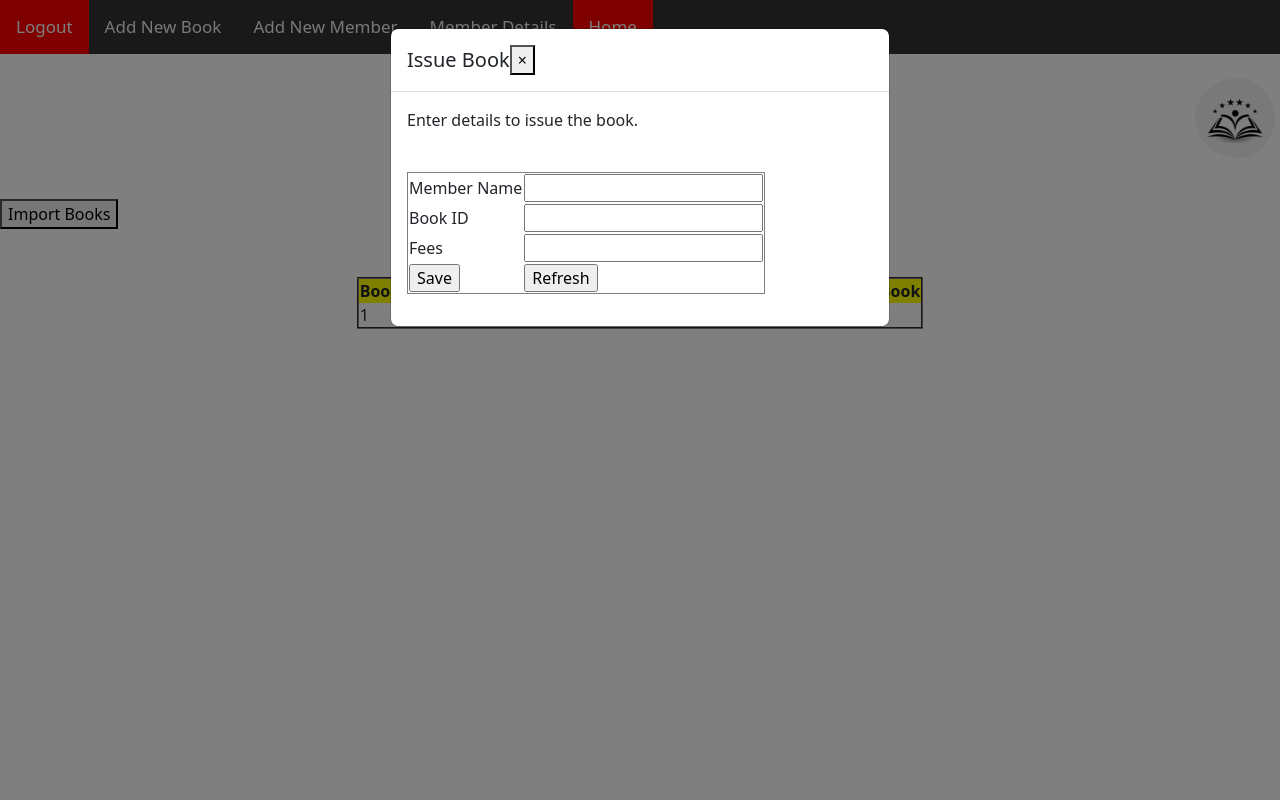
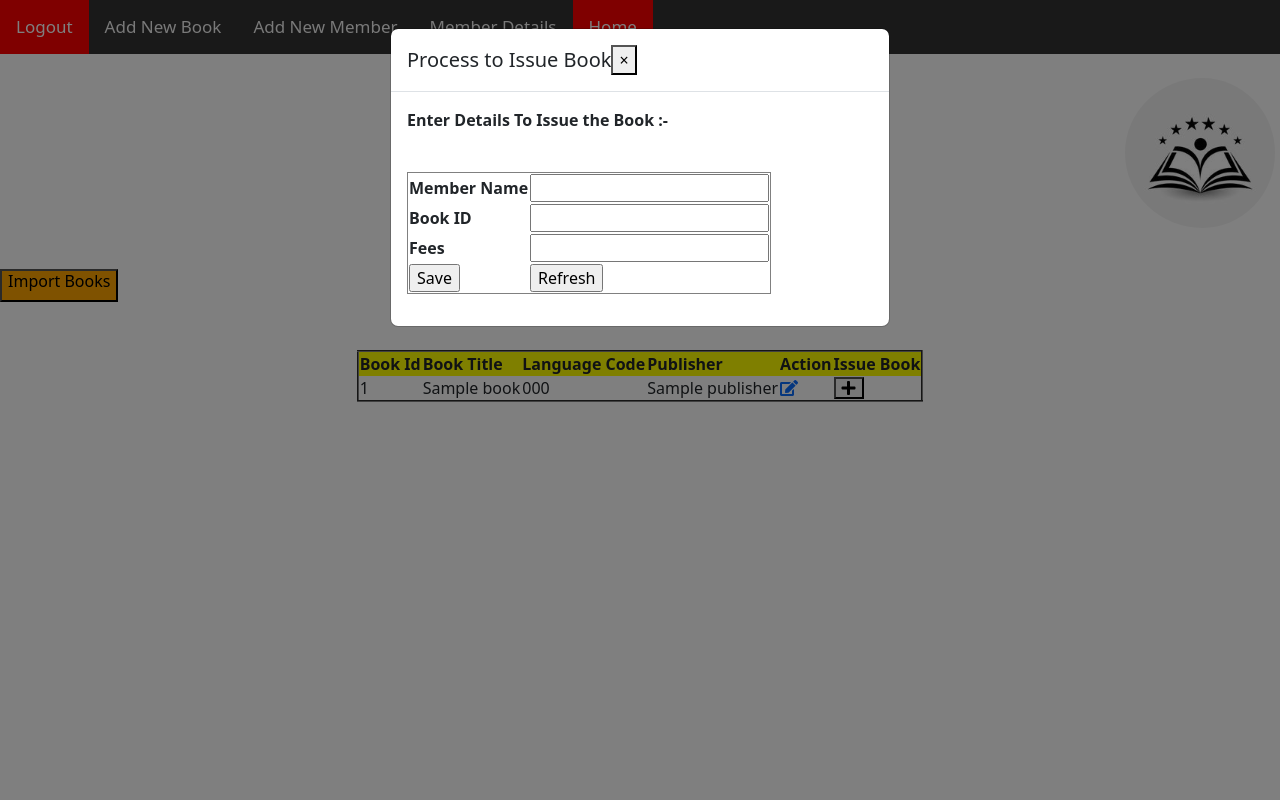
Before and after one commit to sunilchaudhary1998/Library-Management-System, a Flask app: template templates/all_book_details.html in a window 1280 px wide, after a click that opens the changed part. Run offline with Flask 3, Linux system fonts and the light colour scheme; the template is opened without the code that fills it: most values are stand-ins (such as "Sample title", 1, 10 or a date in 2020); some libraries are stand-ins or nearby versions.

Commit message:
Update all_book_details.html

```diff
--- a/templates/all_book_details.html
+++ b/templates/all_book_details.html
@@ -30,7 +30,7 @@
 
 
         <img style="padding-right: 5px;
-            height: 80px;
+            height: 150px;
             object-fit: cover;
             border-radius: 50%;
         " src="/static/images/blue.jpg">
@@ -45,29 +45,29 @@
     <div class="modal-dialog" role="document">
       <div class="modal-content">
         <div class="modal-header">
-          <h5 class="modal-title" id="issueModalLabel">Issue Book</h5>
+          <h5 class="modal-title" id="issueModalLabel">Process to Issue Book</h5>
           <button type="button" class="close" data-dismiss="modal" aria-label="Close">
             <span aria-hidden="true">&times;</span>
           </button>
         </div>
         <div class="modal-body">
           <!-- Add your form fields or content here -->
-          <p>Enter details to issue the book.</p>
+          <p><b> Enter Details To Issue the Book :-</b></p>
           <fieldset style="background-color: white">
             <form action="/member_insert" method="post">
                 <table border="1px">
                     <tr>
                         <br>
-                        <td>Member Name</td>
+                        <td><b>Member Name</b></td>
                         <td><input type="text" name="Member_Name" required></td>
                     </tr>
                     <tr>
-                        <td>Book ID</td>
+                        <td><b>Book ID</b></td>
                         <!-- <td><input type="number" name="Book_id" required></td> -->
                         <td><input type="number" name="Book_id"></td>
                     </tr>
                     <tr>
-                        <td>Fees</td>
+                        <td><b>Fees</b></td>
                         <td><input type="number" step="0.01" name="Fees" required></td>
                     </tr>
                     <tr>
@@ -85,13 +85,13 @@
 
 
 
-<body>
+<body style="background-color: white">
 
 <marquee scrollamount="4" bgcolor="yellow" direction="up" hspace="500" behavior='slide' scrolldelay="">
     <h3><b><center>Type of Book Stocks</center></b></h3></marquee>
 
 
-    <button onclick="importBooks()">Import Books</button>
+    <button style="background-color: orange" onclick="importBooks()"><h6>Import Books</h6></button>
         <script>
             function importBooks() {
                 var xhr = new XMLHttpRequest();
@@ -110,7 +110,7 @@
             <th>Language Code</th>
             <th>Publisher</th>
             <th>Action</th>
-           <th>Issue Book</th>
+            <th>Issue Book</th>
 
         </tr>
         {% for book in book_list %}
@@ -120,9 +120,11 @@
             <td>{{ book.language_code }}</td>
             <td>{{ book.publisher }}</td>
 
-            <td>  <a href="/book_edit?id={{ book.book_id }}"><i class="fas fa-edit"></i></a> &nbsp;&nbsp;<a href="/book_delete?id={{ book.book_id }}"><i class="fas fa-trash-alt"></i> </a></td>
+            <td> <a href="/book_edit?id={{ book.book_id }}"><i class="fas fa-edit"></i></a>&nbsp;&nbsp;
+                  <!-- <a href="/book_delete?id={{ book.book_id }}"><i class="fas fa-trash-alt"></i> </a> -->
+            </td>
 
-            <td><button data-toggle="modal" data-target="#issueModal" > <i class="fas fa-plus" ></i></button> </td>
+            <td><button data-toggle="modal" data-target="#issueModal"><i class="fas fa-plus" ></i></button> </td>
 
 
         </tr>
```
